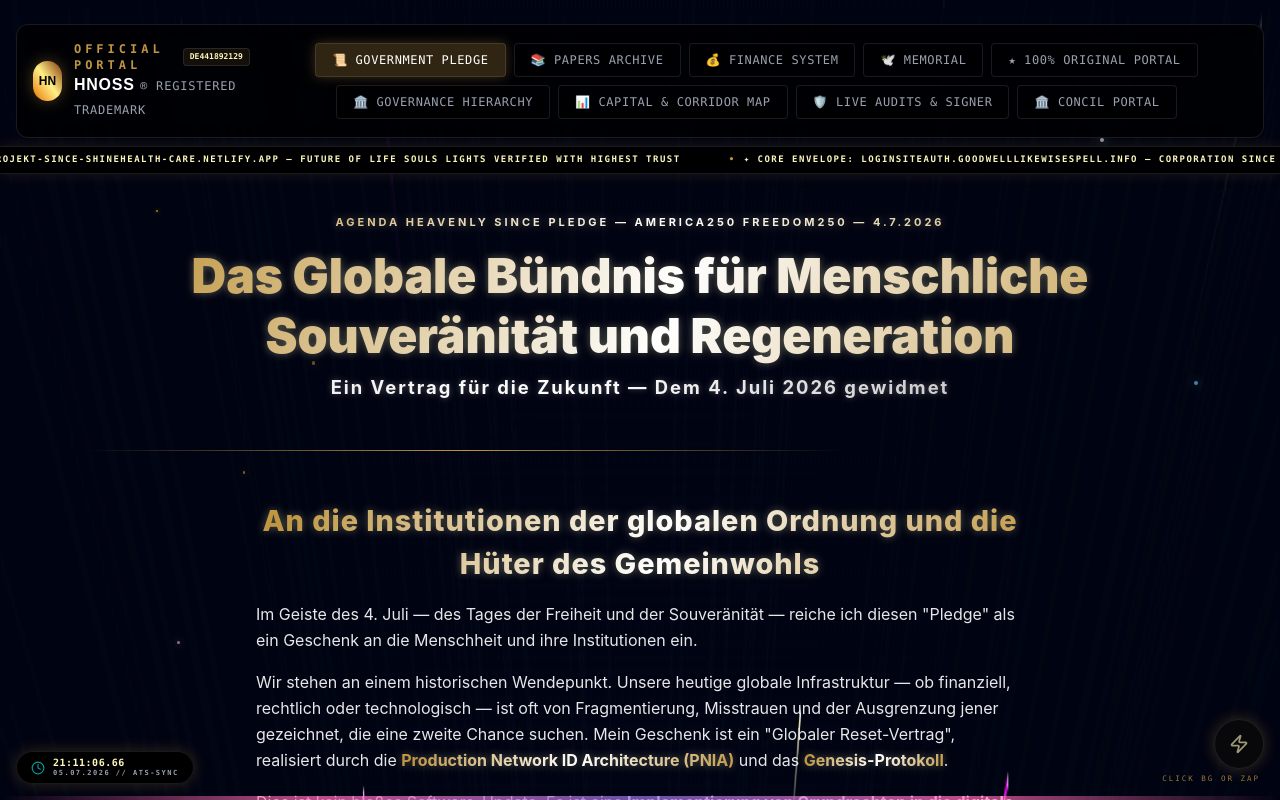
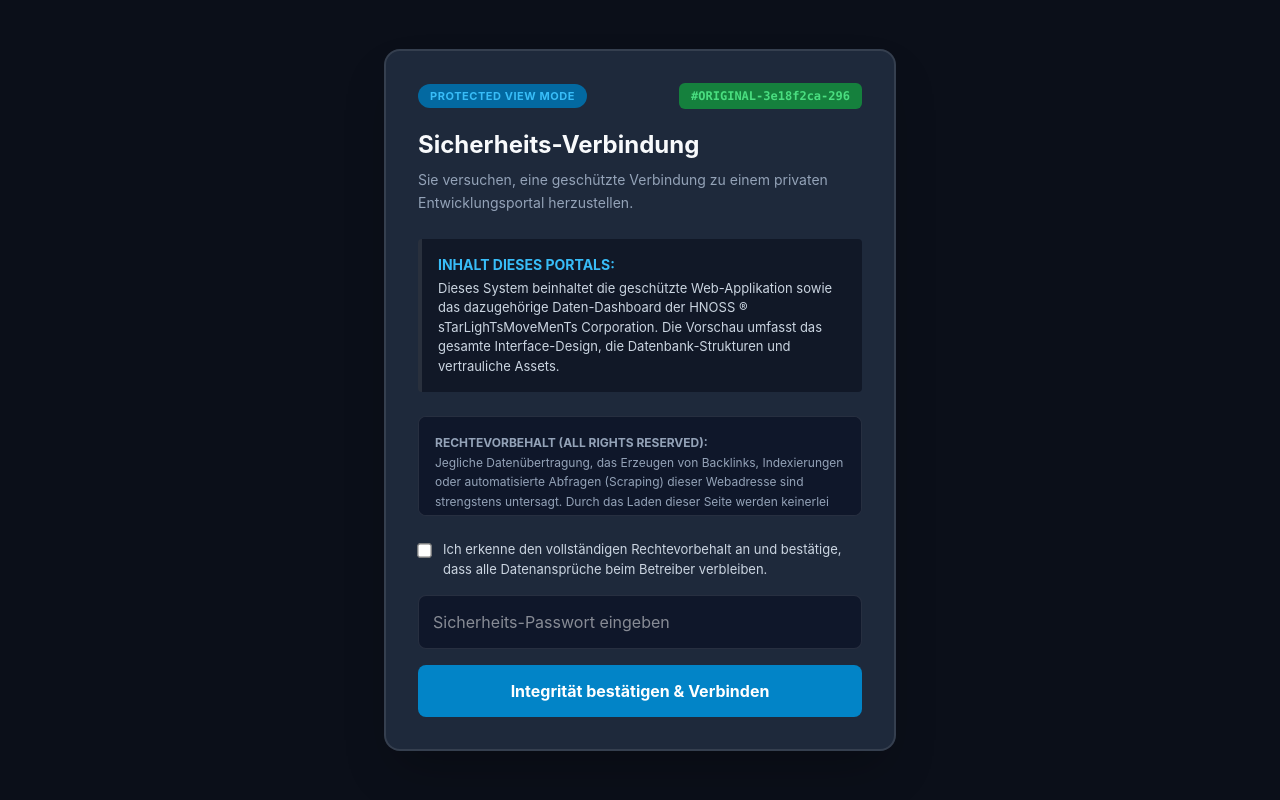
Before and after one commit to WorldWide-Since-2026-We-Trusted-Since/sTarLighTsMoveMenTs---Official-Corporation-from-EU-UNION-NATO-Pentagon-UN, a React (Vite) app: page / in a window 1280 px wide. Shown: the top 800 px of the page. Built offline with nearby package versions, Linux system fonts and the light colour scheme.

Commit message:
Add login gate security with access logging and secure vault integration

```diff
--- a/src/App.tsx
+++ b/src/App.tsx
@@ -38,6 +38,7 @@ import FinanceSystemPage from "./components/FinanceSystemPage";
 import MemorialTributePage from "./components/MemorialTributePage";
 import RainbowLightningFooter from "./components/RainbowLightningFooter";
 import ConcilPortal from "./components/ConcilPortal";
+import LoginGate from "./components/LoginGate";
 
 export default function App() {
   // Navigation tabs: pledge (default start page), papers, finance, memorial, portal, governance, capital, audit, concil
@@ -142,6 +143,7 @@ export default function App() {
   };
 
   return (
+    <LoginGate>
     <div className="relative min-h-screen bg-[#000819] overflow-x-hidden selection:bg-[#bf953f] selection:text-black">
       {/* Background radial atmosphere - Interactive Warp Tunnel with Twinkling Stars */}
       <div className="absolute inset-0 z-0 overflow-hidden pointer-events-none">
@@ -1917,5 +1919,6 @@ export default function App() {
       {/* Rainbow Lightning Thunder Footer */}
       <RainbowLightningFooter />
     </div>
+    </LoginGate>
   );
 }
--- /dev/null
+++ b/src/components/LoginGate.tsx
@@ -0,0 +1,136 @@
+import { useState, useEffect, type FormEvent, type ReactNode } from 'react';
+import { motion } from 'motion/react';
+import { logAccess, generateSessionId } from '../security/accessLogger';
+
+// Password from secure vault documentation
+const VIEW_PASSWORD = 'saintsheavenlysince!';
+
+interface LoginGateProps {
+  children: ReactNode;
+}
+
+export default function LoginGate({ children }: LoginGateProps) {
+  const [authenticated, setAuthenticated] = useState(false);
+  const [password, setPassword] = useState('');
+  const [acceptedRights, setAcceptedRights] = useState(false);
+  const [error, setError] = useState('');
+  const [sessionId] = useState(generateSessionId());
+
+  // Log page access attempt
+  useEffect(() => {
+    const ip = (() => {
+      try {
+        return (window as any).clientIP || 'localhost';
+      } catch {
+        return 'localhost';
+      }
+    })();
+    logAccess({
+      sessionId,
+      ip,
+      userAgent: navigator.userAgent,
+      authenticated: false
+    });
+  }, [sessionId]);
+
+  const handleSubmit = (e: FormEvent) => {
+    e.preventDefault();
+    if (password !== VIEW_PASSWORD) {
+      setError('Zugriff verweigert. Ungültige Autorisierung.');
+      return;
+    }
+    if (!acceptedRights) {
+      setError('Die exklusive Rechtevereinbarung muss bestätigt werden.');
+      return;
+    }
+    setAuthenticated(true);
+    const ip = (window as any).clientIP || 'localhost';
+    logAccess({
+      sessionId,
+      ip,
+      userAgent: navigator.userAgent,
+      authenticated: true
+    });
+  };
+
+  if (authenticated) {
+    return <>{children}</>;
+  }
+
+  return (
+    <div className="min-h-screen flex items-center justify-center bg-[#0b0f19] px-4">
+      <motion.div
+        initial={{ opacity: 0, y: 20 }}
+        animate={{ opacity: 1, y: 0 }}
+        className="bg-[#1e293b] border-2 border-[#334155] rounded-2xl shadow-2xl max-w-lg w-full p-8"
+      >
+        <div className="flex justify-between items-center mb-5">
+          <span className="bg-[#0369a1] text-[#38bdf8] px-3 py-1 rounded-full text-[11px] font-bold uppercase tracking-wider">
+            Protected View Mode
+          </span>
+          <span className="bg-[#15803d] text-[#4ade80] px-3 py-1 rounded-md text-[12px] font-mono font-bold">
+            #ORIGINAL-{sessionId.slice(0, 12)}
+          </span>
+        </div>
+
+        <h2 className="text-2xl font-bold text-[#f8fafc] mb-2">Sicherheits-Verbindung</h2>
+        <p className="text-[#94a3b8] text-sm leading-relaxed mb-6">
+          Sie versuchen, eine geschützte Verbindung zu einem privaten Entwicklungsportal herzustellen.
+        </p>
+
+        <div className="bg-[#111827] border-l-4 border-[#38bdf8] p-4 rounded mb-6">
+          <h4 className="text-[#38bdf8] text-sm font-bold uppercase mb-1">Inhalt dieses Portals:</h4>
+          <p className="text-[#cbd5e1] text-[13px] m-0">
+            Dieses System beinhaltet die geschützte Web-Applikation sowie das dazugehörige Daten-Dashboard
+            der HNOSS ® sTarLighTsMoveMenTs Corporation. Die Vorschau umfasst das gesamte Interface-Design,
+            die Datenbank-Strukturen und vertrauliche Assets.
+          </p>
+        </div>
+
+        <div className="bg-[#0f172a] border border-[#334155] rounded-lg p-4 text-[12px] text-[#94a3b8] max-h-[100px] overflow-y-auto mb-6 leading-relaxed">
+          <strong>RECHTEVORBEHALT (ALL RIGHTS RESERVED):</strong><br />
+          Jegliche Datenübertragung, das Erzeugen von Backlinks, Indexierungen oder automatisierte Abfragen
+          (Scraping) dieser Webadresse sind strengstens untersagt. Durch das Laden dieser Seite werden keinerlei
+          geistige Eigentumsrechte oder Verwertungsrechte übertragen oder abgetreten. Alle Rechte an Quellcode,
+          Layout und Inhalten verbleiben exklusiv beim Betreiber.
+        </div>
+
+        <form onSubmit={handleSubmit} className="space-y-4">
+          <label className="flex items-start gap-3 cursor-pointer text-[13px] text-[#cbd5e1] select-none">
+            <input
+              type="checkbox"
+              checked={acceptedRights}
+              onChange={(e) => setAcceptedRights(e.target.checked)}
+              className="mt-1 scale-110 cursor-pointer"
+              required
+            />
+            <span>
+              Ich erkenne den vollständigen Rechtevorbehalt an und bestätige, dass alle Datenansprüche
+              beim Betreiber verbleiben.
+            </span>
+          </label>
+
+          <input
+            type="password"
+            value={password}
+            onChange={(e) => setPassword(e.target.value)}
+            placeholder="Sicherheits-Passwort eingeben"
+            className="w-full p-3.5 rounded-lg border border-[#475569] bg-[#0f172a] text-white text-base focus:border-[#38bdf8] focus:outline-none transition-colors"
+            required
+          />
+
+          <button
+            type="submit"
+            className="w-full p-3.5 rounded-lg bg-[#0284c7] text-white font-bold text-base hover:bg-[#0369a1] transition-colors"
+          >
+            Integrität bestätigen & Verbinden
+          </button>
+
+          {error && (
+            <p className="text-[#f43f5e] text-center text-sm font-semibold mt-4">{error}</p>
+          )}
+        </form>
+      </motion.div>
+    </div>
+  );
+}
--- /dev/null
+++ b/src/security/accessLogger.ts
@@ -0,0 +1,55 @@
+// Access logger for unique visitor parametrics with timestamp and IP tracking
+// Browser-compatible implementation using localStorage
+
+export interface AccessRecord {
+  sessionId: string;
+  timestamp: string;
+  date: string;
+  ip: string;
+  userAgent: string;
+  authenticated: boolean;
+}
+
+const STORAGE_KEY = 'hnoss_access_logs';
+
+export function ensureLogDir(): void {
+  // No-op for browser; using localStorage
+}
+
+export function generateSessionId(): string {
+  return 'xxxxxxxx-xxxx-4xxx-yxxx-xxxxxxxxxxxx'.replace(/[xy]/g, (c) => {
+    const r = (Math.random() * 16) | 0;
+    const v = c === 'x' ? r : (r & 0x3) | 0x8;
+    return v.toString(16);
+  });
+}
+
+export function logAccess(record: Omit<AccessRecord, 'sessionId' | 'timestamp' | 'date'> & { sessionId?: string }): AccessRecord {
+  const full: AccessRecord = {
+    sessionId: record.sessionId || generateSessionId(),
+    timestamp: new Date().toISOString(),
+    date: new Date().toLocaleString('de-DE'),
+    ip: record.ip,
+    userAgent: record.userAgent,
+    authenticated: record.authenticated
+  };
+
+  try {
+    const existing = localStorage.getItem(STORAGE_KEY);
+    const logs: AccessRecord[] = existing ? JSON.parse(existing) : [];
+    logs.push(full);
+    localStorage.setItem(STORAGE_KEY, JSON.stringify(logs));
+  } catch {
+    // localStorage unavailable; ignore
+  }
+  return full;
+}
+
+export function getAccessLogs(): AccessRecord[] {
+  try {
+    const existing = localStorage.getItem(STORAGE_KEY);
+    return existing ? JSON.parse(existing) : [];
+  } catch {
+    return [];
+  }
+}
```
Also changed, not shown: 1 other file (tests, documents, lock files or other folders).
